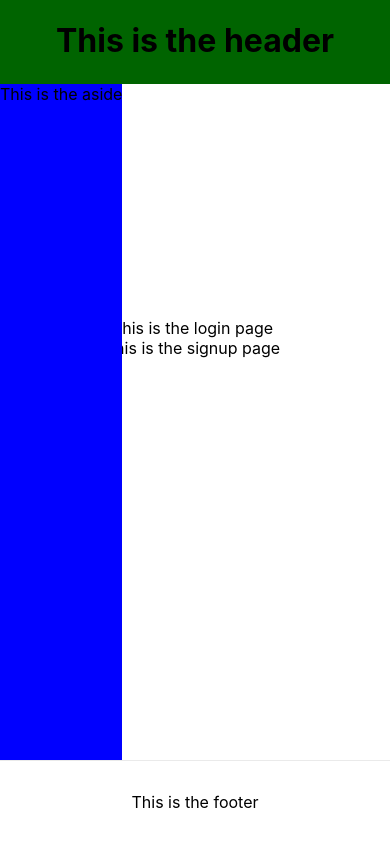
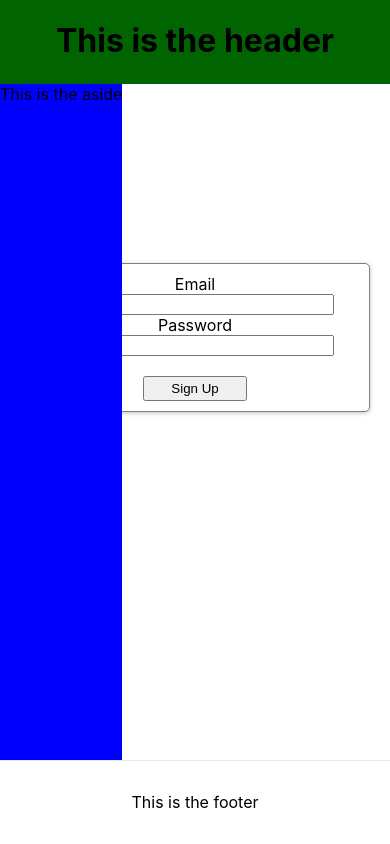
Before and after one commit to taylorhmorris/reading-log-front, a Next.js app: page / in a window 390 px wide. Built offline with nearby package versions, Linux system fonts and the light colour scheme.

Commit message:
feat: add signup form to Signup page/signup.mobile.css

```diff
--- a/pages/Signup.tsx
+++ b/pages/Signup.tsx
@@ -1,7 +1,29 @@
+import styles from '../styles/Signup.module.css'
+
 export default function Signup() {
     return (
         <section>
-            this is the signup page
+            <form id={'signup-form'} className={styles.form}>
+                <label htmlFor='email'>Email </label>
+                <input
+                    type='text'
+                    name='email'
+                    className={styles.input}
+                />
+                <label htmlFor='password'>Password </label>
+                <input
+                    type='password'
+                    name='password'
+                    className={styles.input}
+                />
+                <br />
+                <button
+                    type='submit'
+                    className={styles.btn}
+                >
+                    Sign Up
+                </button>
+            </form>
         </section>
     )
 }
--- a/pages/index.tsx
+++ b/pages/index.tsx
@@ -1,4 +1,3 @@
-import type { NextPage } from 'next'
 import Head from 'next/head'
 import styles from '../styles/Home.module.css'
 
@@ -18,7 +17,7 @@ export default function Home({
         <title>Reading Log</title>
         <meta name="description" content="Track your past, current, and future readings!" />
         <meta name="og:title" content="Reading Log" />
-        <link rel="icon" href="/book-icon.ico" />
+        <link rel="icon" href="/favicon.ico" />
       </Head>
 
       <header className={styles.header}>
@@ -30,7 +29,6 @@ export default function Home({
       </aside>
 
       <main className={styles.main}>
-        <Login />
         <Signup />
       </main>
 
--- /dev/null
+++ b/styles/Signup.module.css
@@ -0,0 +1,19 @@
+.form {
+    display: flex;
+    flex-direction: column;
+    align-items: center;
+    min-width: 350px;
+    border: 1px solid gray;
+    border-radius: 5px;
+    box-shadow: 0 1px 4px rgba(128, 128, 128, 0.5);
+    padding: 10px 0;
+}
+
+.input {
+    width: 80%;
+}
+
+.btn {
+    width: 30%;
+    padding: 3px 0;
+}
```
